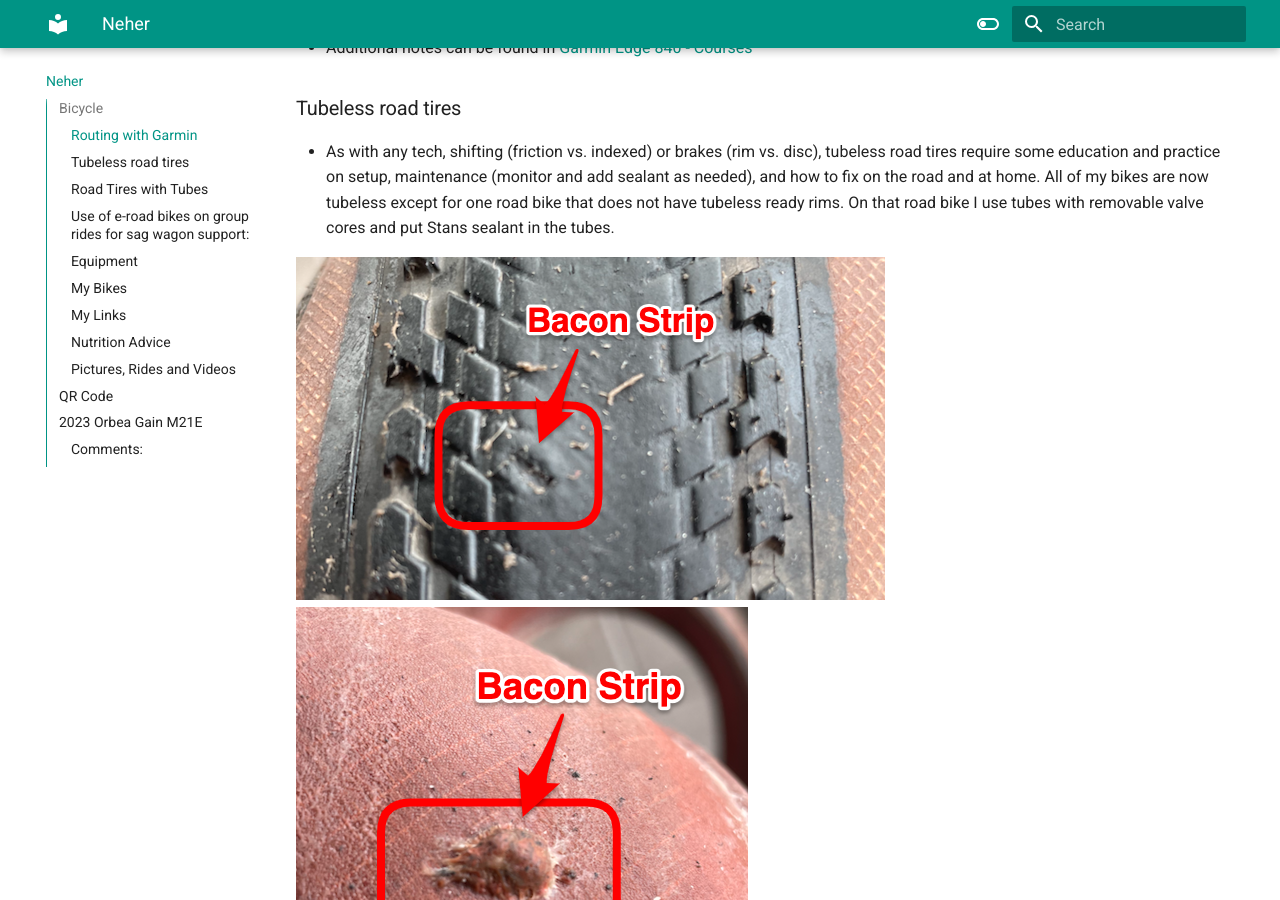
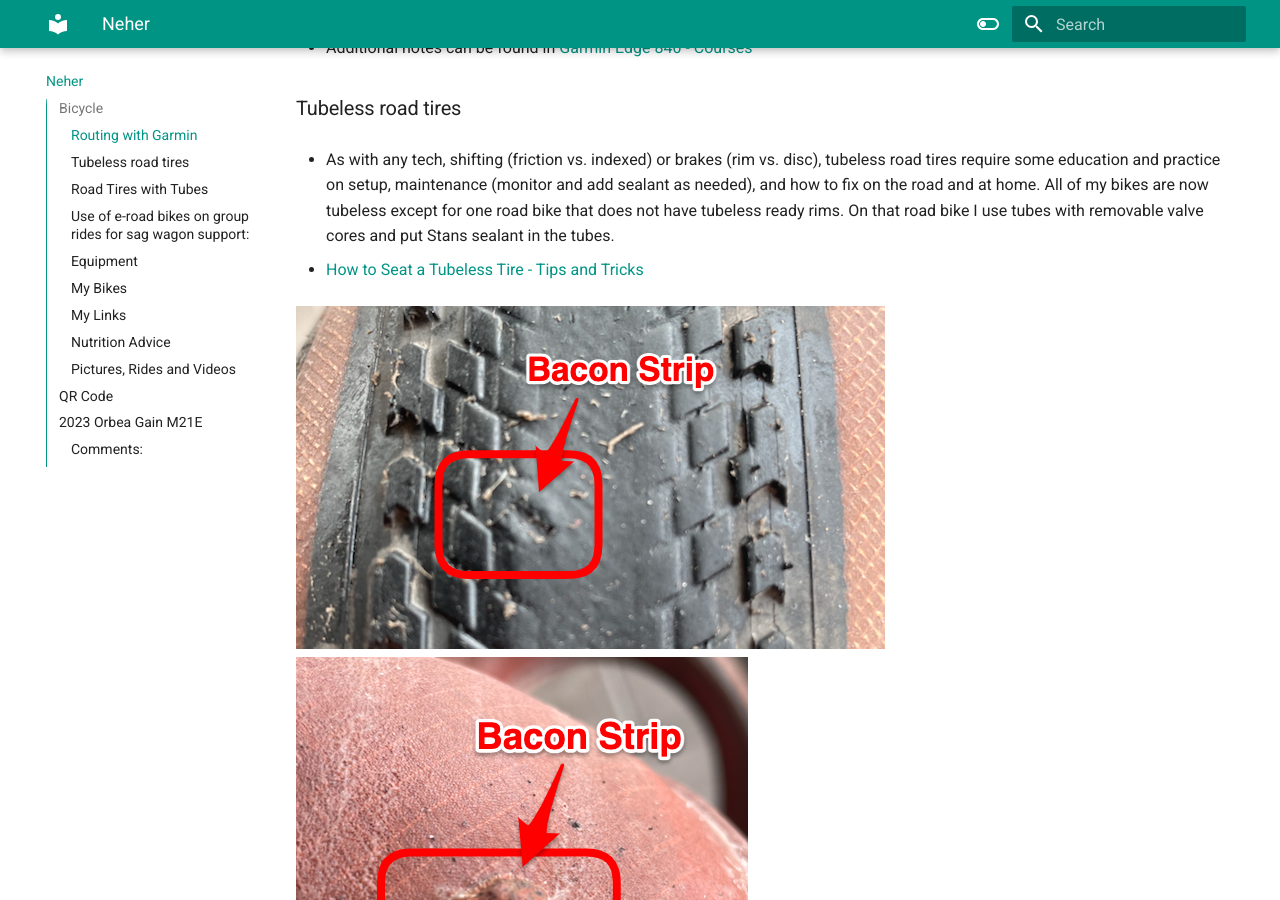
Before and after one commit to rneher-igel/Neher, an MkDocs documentation site: the page built from docs/index.md, in a window 1280 px wide and 900 px high, scrolled down 2055 px. Built offline with MkDocs 1.6.1 and Material for MkDocs 9.7.7, drawn with Linux system fonts in a browser that asks for light colours.

Commit message:
How to Seat a Tubeless Tire - Tips and Tricks

```diff
--- a/docs/index.md
+++ b/docs/index.md
@@ -56,6 +56,8 @@ Measurement Id: G-9LJPNGE4R5
 ### Tubeless road tires
 
 - As with any tech, shifting (friction vs. indexed) or brakes (rim vs. disc), tubeless road tires require some education and practice on setup, maintenance (monitor and add sealant as needed), and how to fix on the road and at home. All of my bikes are now tubeless except for one road bike that does not have tubeless ready rims. On that road bike I use tubes with removable valve cores and put Stans sealant in the tubes.
+
+- [How to Seat a Tubeless Tire - Tips and Tricks](https://silca.cc/blogs/silca/how-to-seat-a-tubeless-tire-tips-and-tricks)
 
 ![image05](Docs/Images/bacon_strip-01.png)
 ![image06](Docs/Images/bacon_strip-02.png)
```
